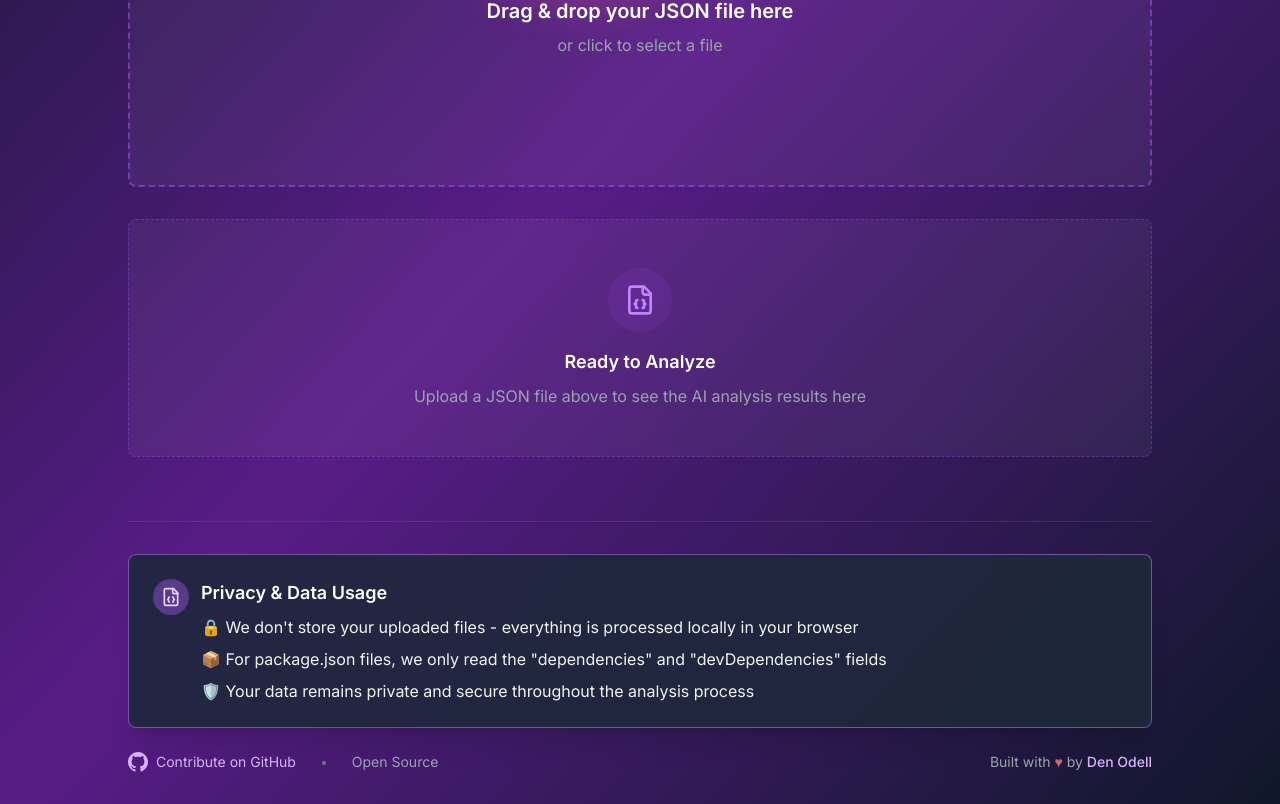
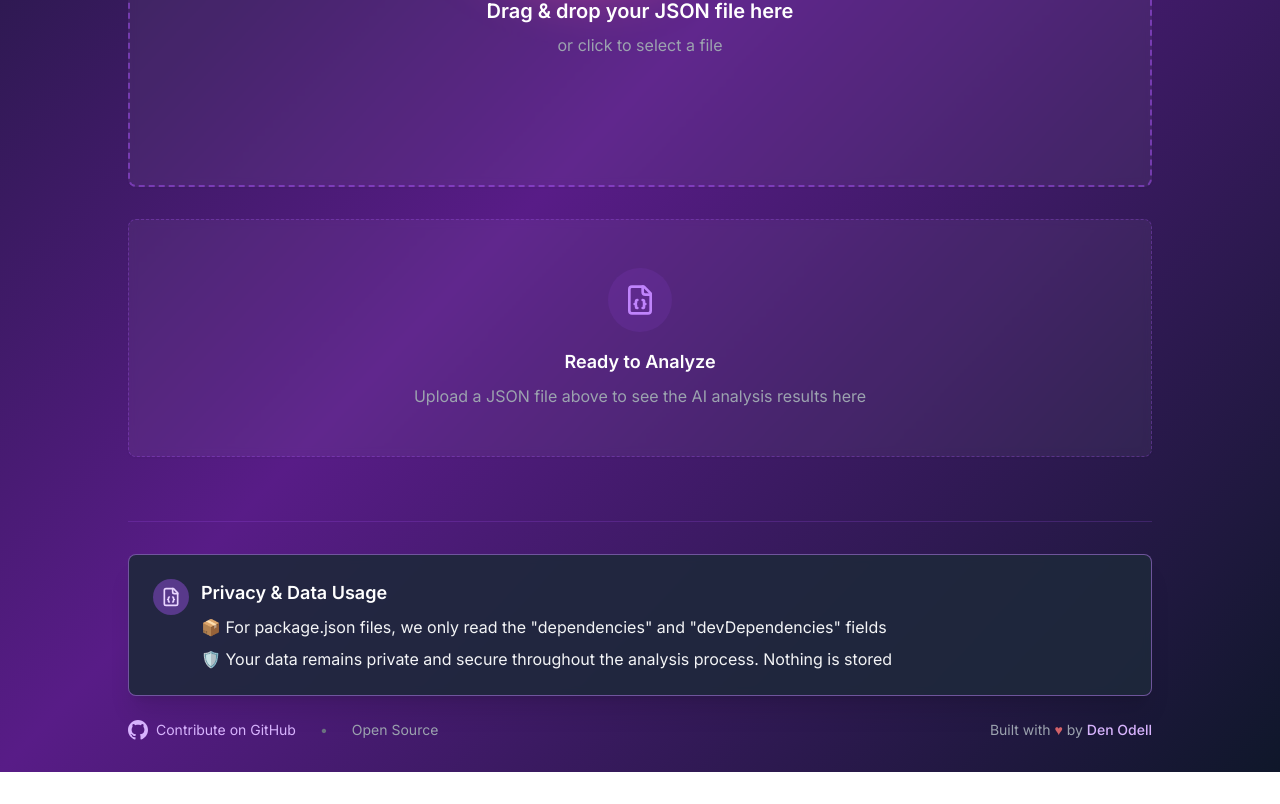
Before and after one commit to byteshrink/byteshrink.dev, a Next.js app: page / in a window 1280 px wide. Shown: the part 593-1397 px from the top of the page. After the commit the page ends 1365 px from the top, so only its background shows below. Built offline with nearby package versions, Linux system fonts and the light colour scheme.

Commit message:
Update page.tsx

```diff
--- a/app/page.tsx
+++ b/app/page.tsx
@@ -382,9 +382,8 @@ export default function Home() {
                 <div>
                   <h3 className="text-lg font-semibold text-white mb-2">Privacy & Data Usage</h3>
                   <div className="space-y-2 text-gray-100">
-                    <p>🔒 We don't store your uploaded files - everything is processed locally in your browser</p>
                     <p>📦 For package.json files, we only read the "dependencies" and "devDependencies" fields</p>
-                    <p>🛡️ Your data remains private and secure throughout the analysis process</p>
+                    <p>🛡️ Your data remains private and secure throughout the analysis process. Nothing is stored</p>
                   </div>
                 </div>
               </div>
```
